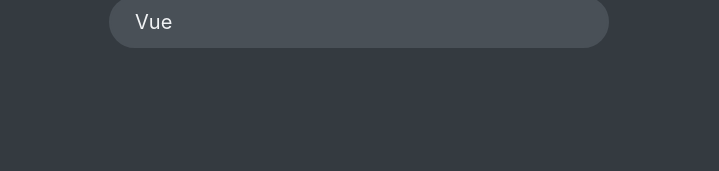
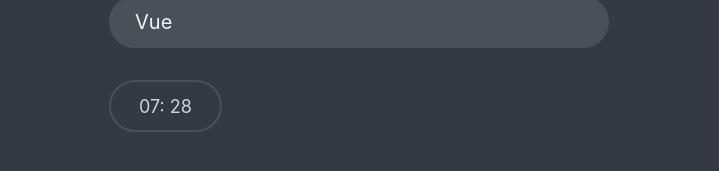
Before and after one commit to JoseGarcia1994/React-Quiz, a React (Vite) app: page / in a window 1280 px wide. Both pictures are taken after a click on the button "Lets Start". Shown: the part 591-762 px from the top of the page, without its empty margins (281-1000 px from the left). Built offline with nearby package versions, Linux system fonts and the light colour scheme; data requests are answered from the project's data file.

Commit message:
Setting upa Timer with useEffect

```diff
--- a/src/App.jsx
+++ b/src/App.jsx
@@ -9,6 +9,10 @@
 import NextButton from './components/NextButton.jsx';
 import Progress from './components/Progress.jsx';
 import FinishedScreen from './components/FinishedScreen.jsx';
+import Footer from './components/Footer.jsx';
+import Timer from './components/Timer.jsx';
+
+const secs_per_question = 30;
 
 const initialState = {
   questions: [],
@@ -16,8 +20,9 @@
   index: 0,
   answer: null,
   points: 0,
-  highscore: 0
-}
+  highscore: 0,
+  secondsRemaining: null
+};
 
 const reducer = (state, action) => {
   switch (action.type) {
@@ -35,7 +40,8 @@
     case "start":
       return {
         ...state,
-        status: "active"
+        status: "active",
+        secondsRemaining: state.questions.length * secs_per_question
       };
     case "newAnswer":
       const question = state.questions.at(state.index)
@@ -58,11 +64,15 @@
       };
     case 'restartQuiz':
       return {
+        ...initialState,
+        questions: state.questions,
+        status: 'ready'
+      };
+    case 'tick':
+      return {
         ...state,
-        status: "ready",
-        index: 0,
-        points: 0,
-        answer: null
+        secondsRemaining: state.secondsRemaining - 1,
+        status: state.secondsRemaining === 0 ? 'finished' : state.status
       }
     default:
       throw new Error('Invalid Action');
@@ -71,7 +81,7 @@
 
 function App() {
 
-  const [{ questions, status, index, answer, points, highscore }, dispatch] = useReducer(reducer, initialState);
+  const [{ questions, status, index, answer, points, highscore, secondsRemaining }, dispatch] = useReducer(reducer, initialState);
 
   const numQuestions = questions.length
   const maxPoints = questions.reduce((prev , cur) => prev + cur.points, 0)
@@ -110,13 +120,15 @@
               dispatch={dispatch}
               answer={answer}
             />
-
+            <Footer>
+              <Timer dispatch={dispatch} secondsRemaining={secondsRemaining} />
               <NextButton
                 dispatch={dispatch}
                 answer={answer}
                 index={index}
                 numQuestions={numQuestions}
               />
+            </Footer>
           </>
         }
         {status === 'finished' &&
--- /dev/null
+++ b/src/components/Footer.jsx
@@ -0,0 +1,10 @@
+
+const Footer = ({children}) => {
+  return (
+    <footer>
+      {children}
+    </footer>
+  );
+};
+
+export default Footer;
--- /dev/null
+++ b/src/components/Timer.jsx
@@ -0,0 +1,23 @@
+import { useEffect } from "react";
+
+const Timer = ({dispatch, secondsRemaining}) => {
+
+  const mins = Math.floor(secondsRemaining / 60)
+  const seconds = secondsRemaining % 60;
+
+  useEffect(() => {
+    const id = setInterval(() => {
+        dispatch({type: 'tick'})
+    }, 1000);
+
+    return () => clearInterval(id);
+  }, [dispatch])
+
+  return (
+    <div className="timer">
+      {mins < 10 && "0"}{mins}: {seconds < 10 && "0"}{seconds}
+    </div>
+  );
+};
+
+export default Timer;
```
Lines whose indentation alone changed are shown as unchanged.
